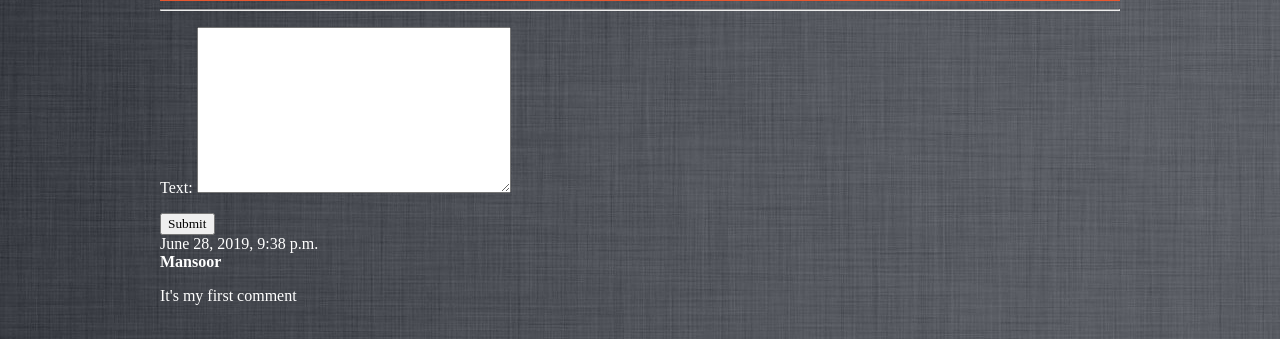
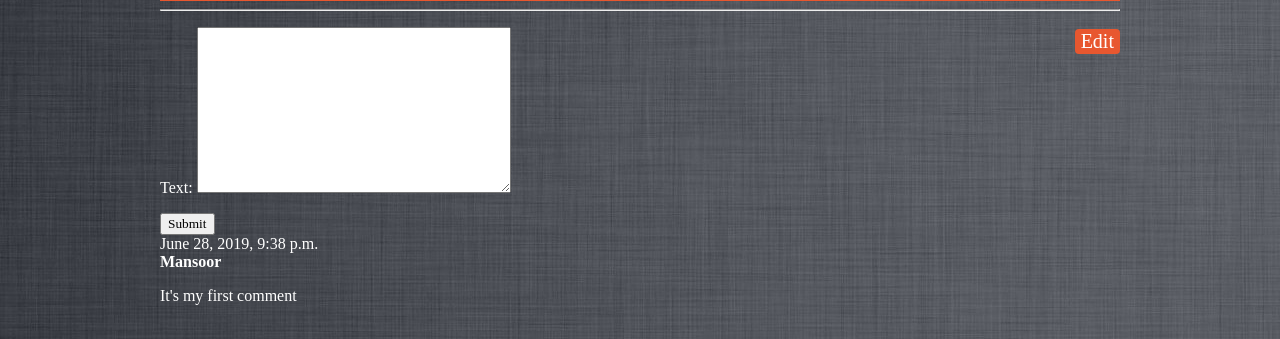
Before and after one commit to SaifAliRko/Tech-Science-Blog, a Django app: a page that uses myproject1/articles/templates/articles/article_detail.html in a window 1280 px wide. Shown: the part 629-968 px from the top of the page. Run offline with Django 3.2, Linux system fonts and the light colour scheme; a user stored in the database is signed in; data comes from the database, SQL or seed files in the repository; parts of the project's set-up code (start-up, migrations or seed data) failed here and were passed over.

Commit message:
Reverting article edit back , after fellow mistakenly removed it

```diff
--- a/myproject1/articles/templates/articles/article_detail.html
+++ b/myproject1/articles/templates/articles/article_detail.html
@@ -13,6 +13,14 @@
 </div>
 
 <hr>
+    {% if article.author == request.user %}
+<div class="section-1" style="float: right;">
+<a href="{% url 'articles:article_edit' id=article.id %}">
+    <button type="button" class="btn btn-outline-success">Edit</button>
+</a>
+</div>
+    {% endif %}
+
 
 <form method="post">
   {% csrf_token %}
```
